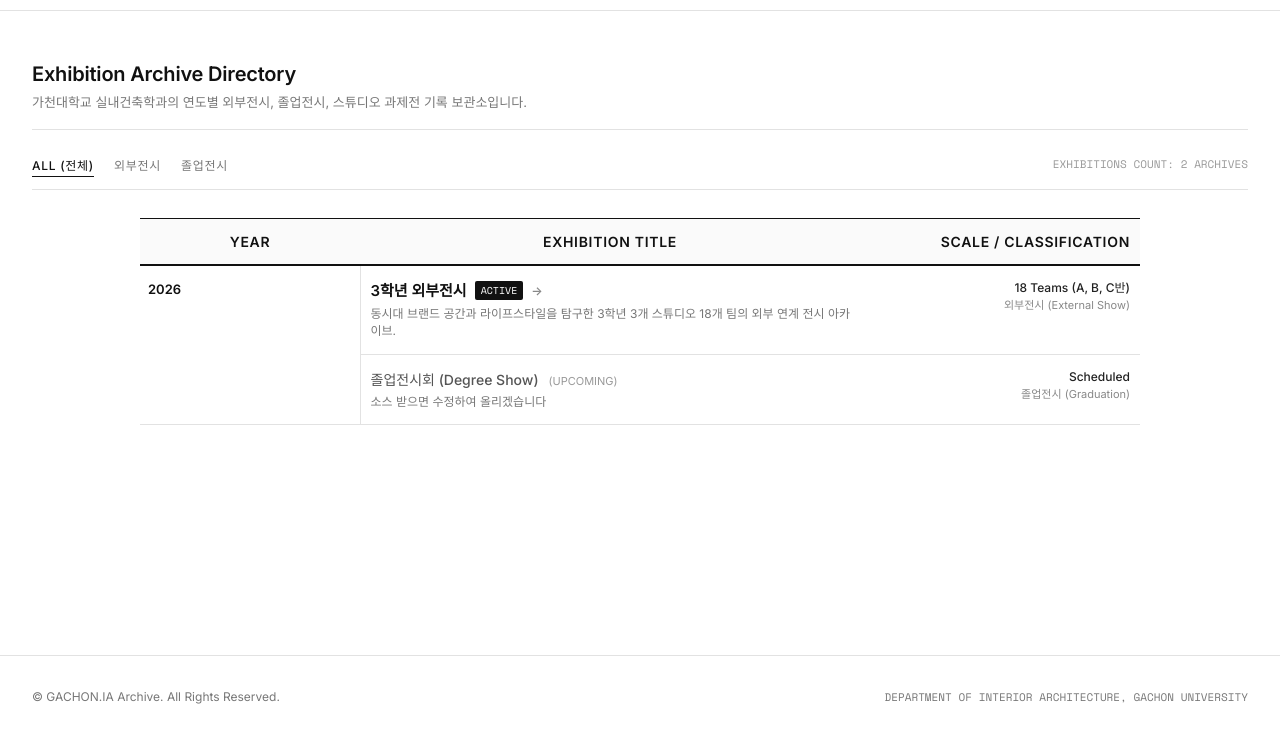
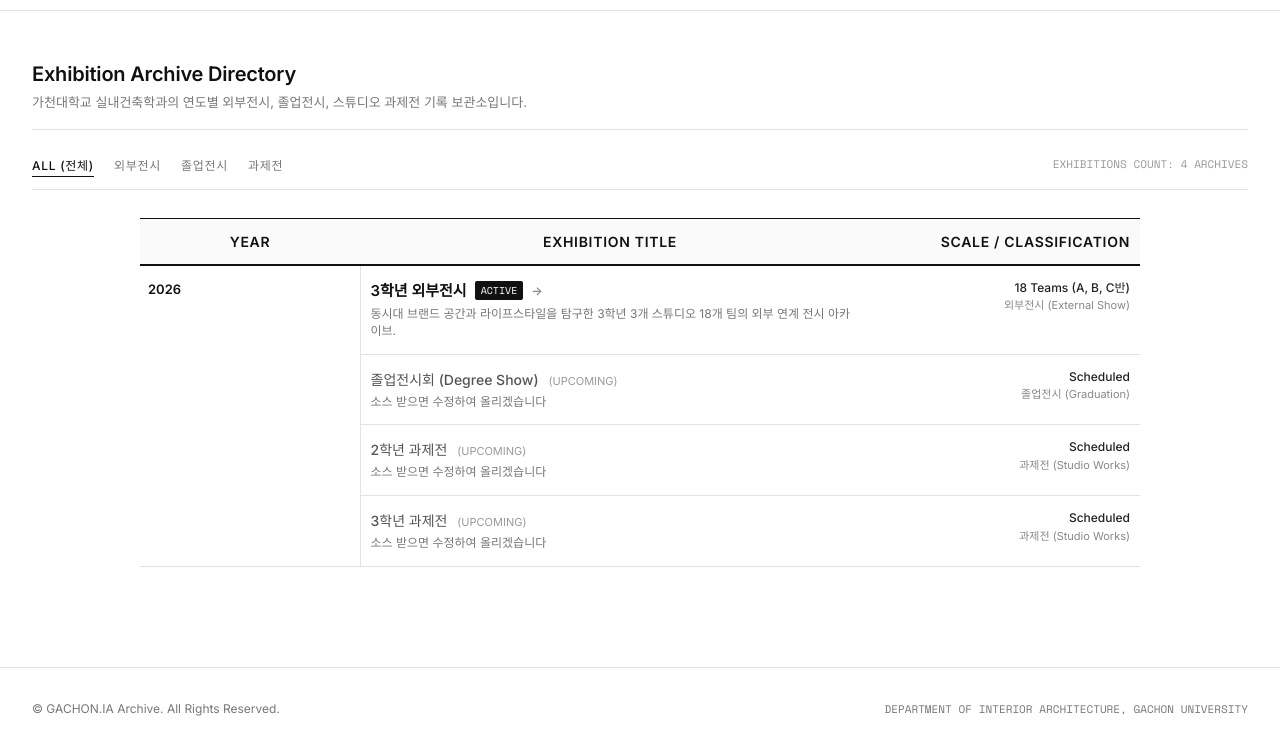
Before and after one commit to 3dasoooo-design/archive-portfolio, a plain HTML site: page index.html in a window 1280 px wide. Shown: the part 62-812 px from the top of the page. Drawn offline with nearby package versions, Linux system fonts and the light colour scheme.

```diff
--- a/index.html
+++ b/index.html
@@ -50,9 +50,10 @@
         <button class="filter-btn active" data-filter="All">All (전체)</button>
         <button class="filter-btn" data-filter="외부전시">외부전시</button>
         <button class="filter-btn" data-filter="졸업전시">졸업전시</button>
+        <button class="filter-btn" data-filter="과제전">과제전</button>
       </div>
       <div class="archive-stats" id="portal-stats">
-        EXHIBITIONS COUNT: 2 ARCHIVES
+        EXHIBITIONS COUNT: 4 ARCHIVES
       </div>
     </div>
 
--- a/js/data.js
+++ b/js/data.js
@@ -49,6 +49,32 @@
     link: "#",
     description: "소스 받으면 수정하여 올리겠습니다",
     thumbnail: "https://images.unsplash.com/photo-1600585154340-be6161a56a0c?w=800&auto=format&fit=crop&q=80"
+  },
+  {
+    id: "2026-2nd-studio",
+    year: "2026",
+    title: "2학년 과제전",
+    engTitle: "2nd Year Studio Works",
+    type: "과제전 (Studio Works)",
+    period: "2026",
+    teamsCount: "Scheduled",
+    status: "UPCOMING",
+    link: "#",
+    description: "소스 받으면 수정하여 올리겠습니다",
+    thumbnail: "https://images.unsplash.com/photo-1545454675-3531b543be5d?w=800&auto=format&fit=crop&q=80"
+  },
+  {
+    id: "2026-3rd-studio",
+    year: "2026",
+    title: "3학년 과제전",
+    engTitle: "3rd Year Studio Works",
+    type: "과제전 (Studio Works)",
+    period: "2026",
+    teamsCount: "Scheduled",
+    status: "UPCOMING",
+    link: "#",
+    description: "소스 받으면 수정하여 올리겠습니다",
+    thumbnail: "https://images.unsplash.com/photo-1618221195710-dd6b41faaea6?w=800&auto=format&fit=crop&q=80"
   }
 ];
 
```
Also changed, not shown: about.html (+6 -0 lines).
